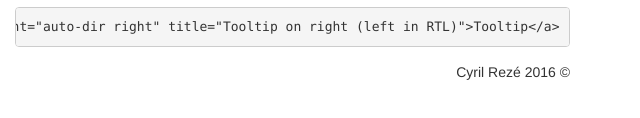
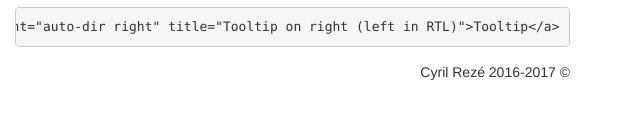
Before and after one commit to cyrezdev/bootstrap-tooltip-extended, a plain HTML site: page demo/index-rtl.html in a window 1280 px wide. Shown: the part 716-834 px from the top of the page, 640-1280 px from the left. Drawn offline with nearby package versions, Linux system fonts and the light colour scheme.

Commit message:
Update Copyright

```diff
--- a/demo/index-rtl.html
+++ b/demo/index-rtl.html
@@ -73,7 +73,7 @@
 		</div>
 
 		<footer class="footer">
-			<p>&copy; 2016 Cyril Rezé</p>
+			<p>&copy; 2016-2017 Cyril Rezé</p>
 		</footer>
 
 	</div> <!-- /container -->
```
